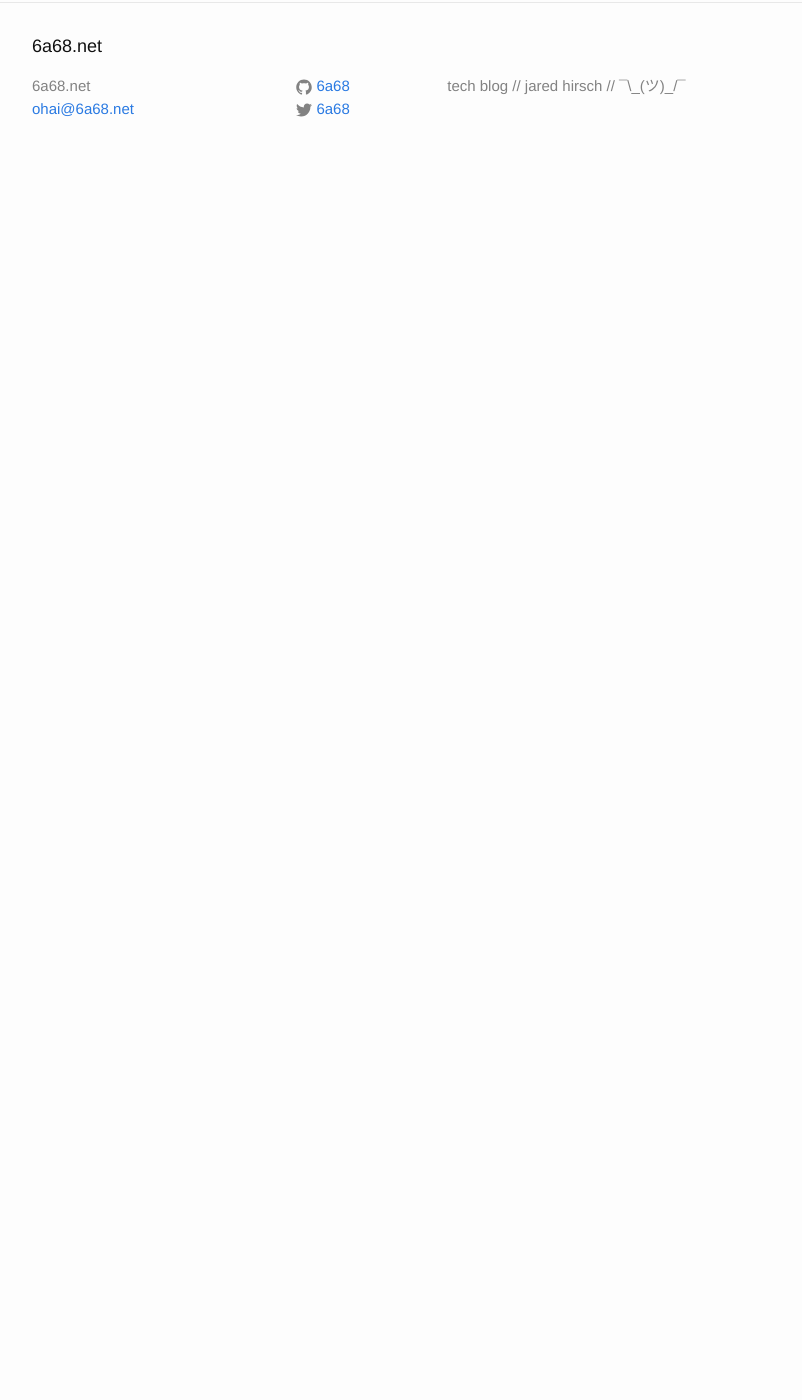
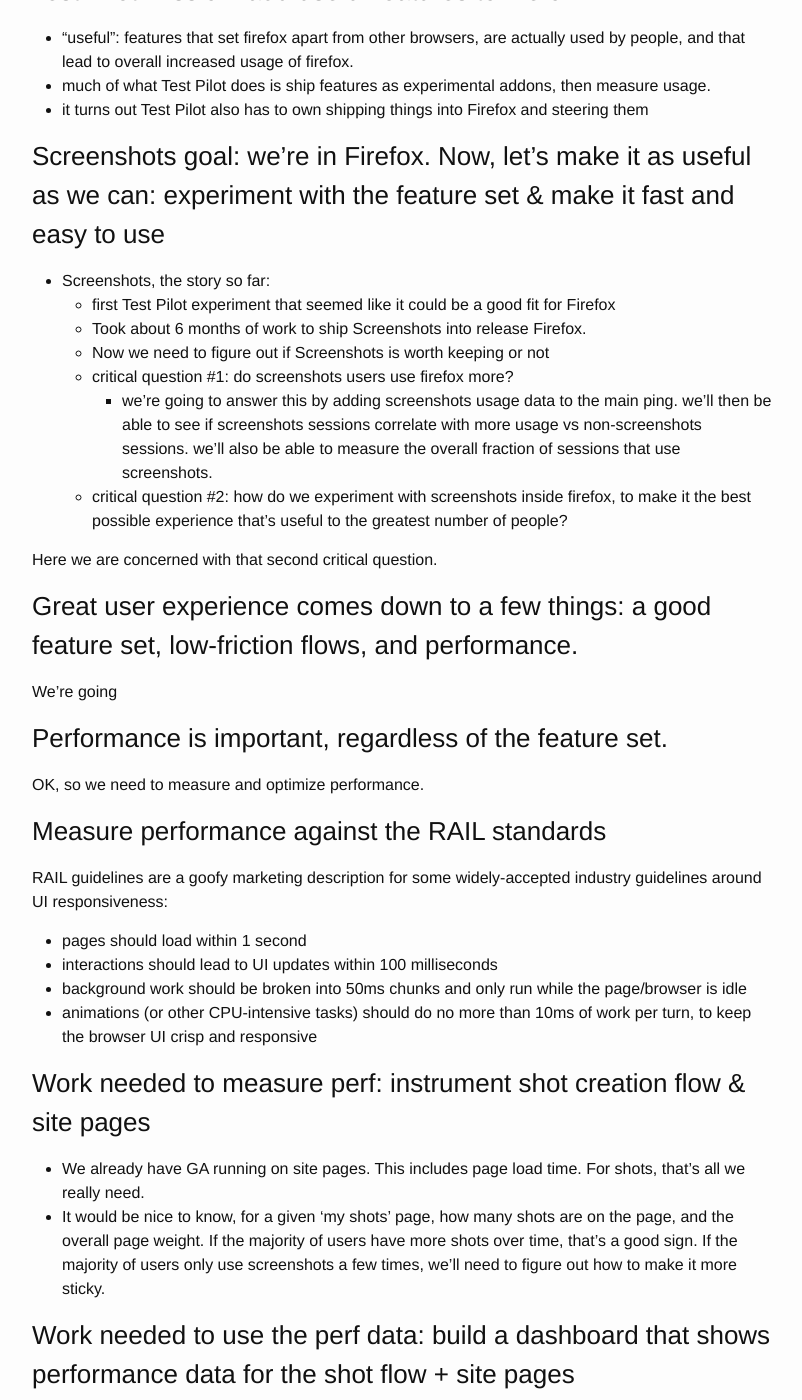
Before and after one commit to jaredhirsch/6a68.github.com, a Jekyll site: the page built from _posts/2017-10-31-screenshots-performance.markdown, in a window 1280 px wide and 1400 px high, scrolled down 270 px. Shown: the whole window, without its empty margins (238-1040 px from the left). Built offline with Jekyll 4.4.1, drawn with Linux system fonts in a browser that asks for light colours; before the commit the page ends 900 px from its top, so only the background shows below that; some of the changed text lies outside the part shown.

Commit message:
add perf draft

```diff
--- a/_posts/2017-10-31-screenshots-performance.markdown
+++ b/_posts/2017-10-31-screenshots-performance.markdown
@@ -5,3 +5,46 @@
 categories: mozilla test-pilot screenshots
 permalink:
 ---
+
+### Test Pilot mission: add useful features to firefox
+
+  - "useful": features that set firefox apart from other browsers, are actually used by people, and that lead to overall increased usage of firefox.
+  - much of what Test Pilot does is ship features as experimental addons, then measure usage.
+  - it turns out Test Pilot also has to own shipping things into Firefox and steering them
+
+### Screenshots goal: we're in Firefox. Now, let's make it as useful as we can: experiment with the feature set & make it fast and easy to use
+
+- Screenshots, the story so far:
+  - first Test Pilot experiment that seemed like it could be a good fit for Firefox
+  - Took about 6 months of work to ship Screenshots into release Firefox.
+  - Now we need to figure out if Screenshots is worth keeping or not
+  - critical question #1: do screenshots users use firefox more?
+    - we're going to answer this by adding screenshots usage data to the main ping. we'll then be able to see if screenshots sessions correlate with more usage vs non-screenshots sessions. we'll also be able to measure the overall fraction of sessions that use screenshots.
+  - critical question #2: how do we experiment with screenshots inside firefox, to make it the best possible experience that's useful to the greatest number of people?
+
+Here we are concerned with that second critical question.
+
+### Great user experience comes down to a few things: a good feature set, low-friction flows, and performance.
+
+We're going
+
+### Performance is important, regardless of the feature set.
+
+OK, so we need to measure and optimize performance.
+
+### Measure performance against the RAIL standards
+
+RAIL guidelines are a goofy marketing description for some widely-accepted industry guidelines around UI responsiveness:
+  - pages should load within 1 second
+  - interactions should lead to UI updates within 100 milliseconds
+  - background work should be broken into 50ms chunks and only run while the page/browser is idle
+  - animations (or other CPU-intensive tasks) should do no more than 10ms of work per turn, to keep the browser UI crisp and responsive
+
+### Work needed to measure perf: instrument shot creation flow & site pages
+
+- We already have GA running on site pages. This includes page load time. For shots, that's all we really need.
+- It would be nice to know, for a given 'my shots' page, how many shots are on the page, and the overall page weight. If the majority of users have more shots over time, that's a good sign. If the majority of users only use screenshots a few times, we'll need to figure out how to make it more sticky.
+
+### Work needed to use the perf data: build a dashboard that shows performance data for the shot flow + site pages
+
+- This is for next time, I think (the Data Studio bit).
```
